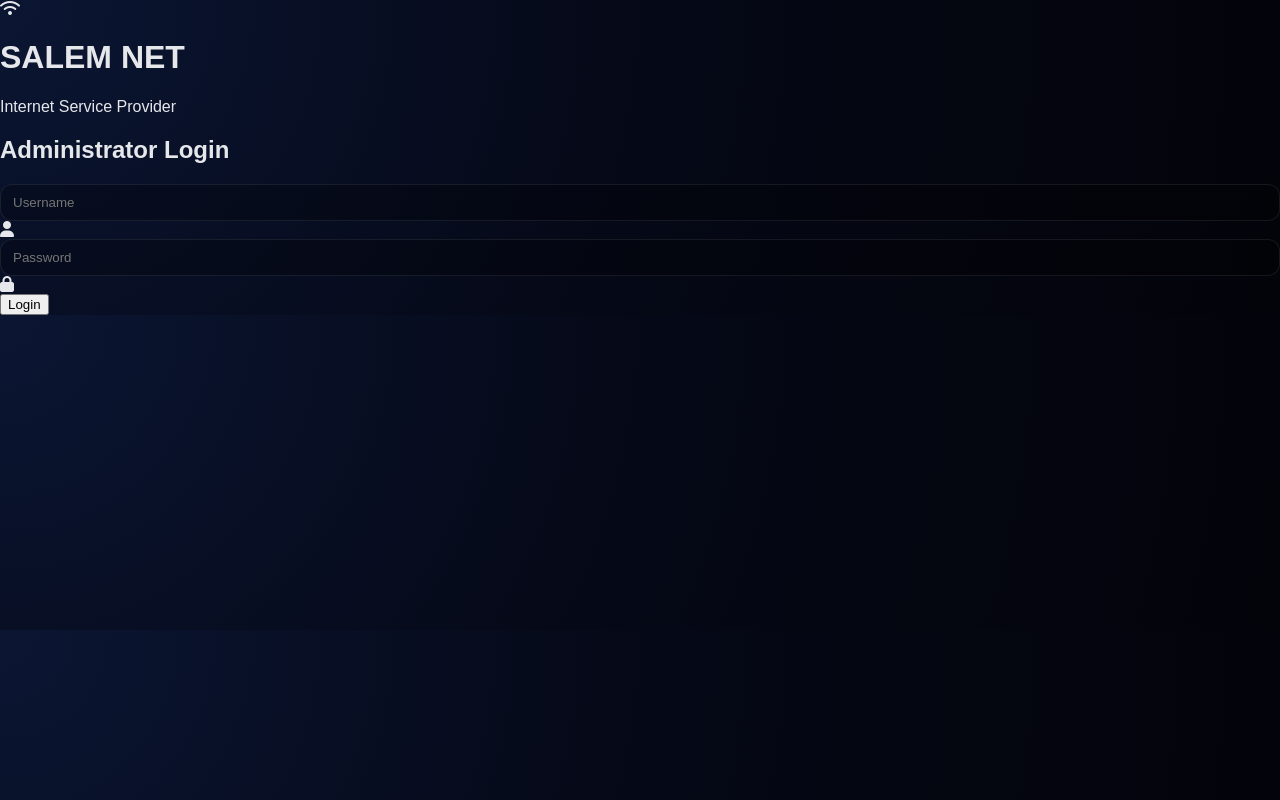
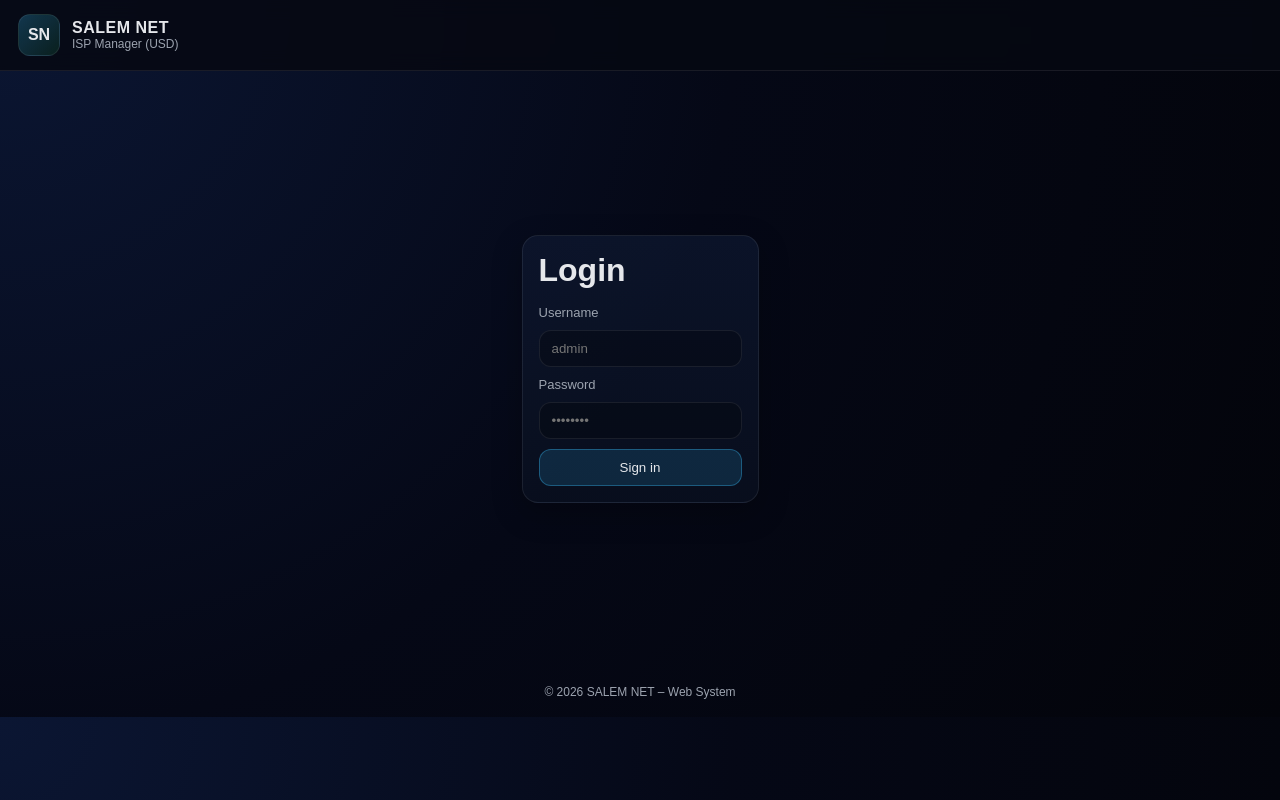
Before and after one commit to khalilsalem200-debug/salem-net, a Flask app: page /login in a window 1280 px wide. Run offline with Flask 3, Linux system fonts and the light colour scheme.

Commit message:
Update login.html

```diff
--- a/templates/login.html
+++ b/templates/login.html
@@ -1,45 +1,19 @@
-<!DOCTYPE html>
-<html lang="en">
-<head>
-    <meta charset="UTF-8">
-    <title>Login | SALEM NET</title>
-    <meta name="viewport" content="width=device-width, initial-scale=1.0">
+{% extends "layout.html" %}
+{% block content %}
+<div class="center-card">
+  <div class="card">
+    <h1 class="h1">Login</h1>
+    <p class="muted">
 
-    <link rel="stylesheet" href="{{ url_for('static', filename='css/style.css') }}">
-    <link rel="stylesheet" href="https://cdnjs.cloudflare.com/ajax/libs/font-awesome/6.5.0/css/all.min.css">
-</head>
+    <form method="POST" class="form">
+      <label>Username</label>
+      <input name="username" required placeholder="admin">
 
-<body class="login-page">
+      <label>Password</label>
+      <input name="password" type="password" required placeholder="••••••••">
 
-<div class="login-wrapper">
-
-    <div class="logo-section">
-        <div class="wifi-icon">
-            <i class="fas fa-wifi"></i>
-        </div>
-        <h1>SALEM NET</h1>
-        <p>Internet Service Provider</p>
-    </div>
-
-    <div class="login-box">
-        <h2>Administrator Login</h2>
-
-        <form method="POST">
-            <div class="input-group">
-                <input type="text" name="username" placeholder="Username" required>
-                <i class="fa fa-user"></i>
-            </div>
-
-            <div class="input-group">
-                <input type="password" name="password" placeholder="Password" required>
-                <i class="fa fa-lock"></i>
-            </div>
-
-            <button type="submit" class="btn-login">Login</button>
-        </form>
-    </div>
-
+      <button class="btn primary" type="submit">Sign in</button>
+    </form>
+  </div>
 </div>
-
-</body>
-</html>
+{% endblock %}
```
